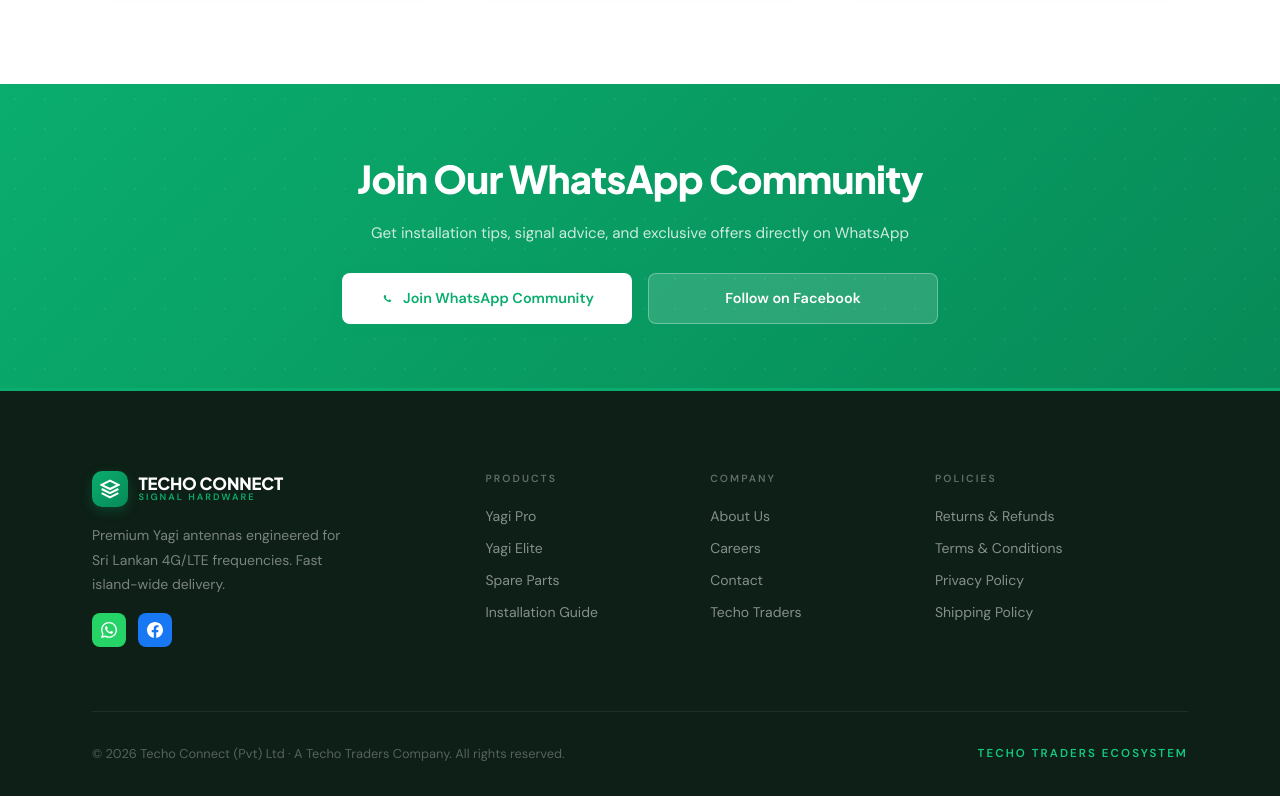
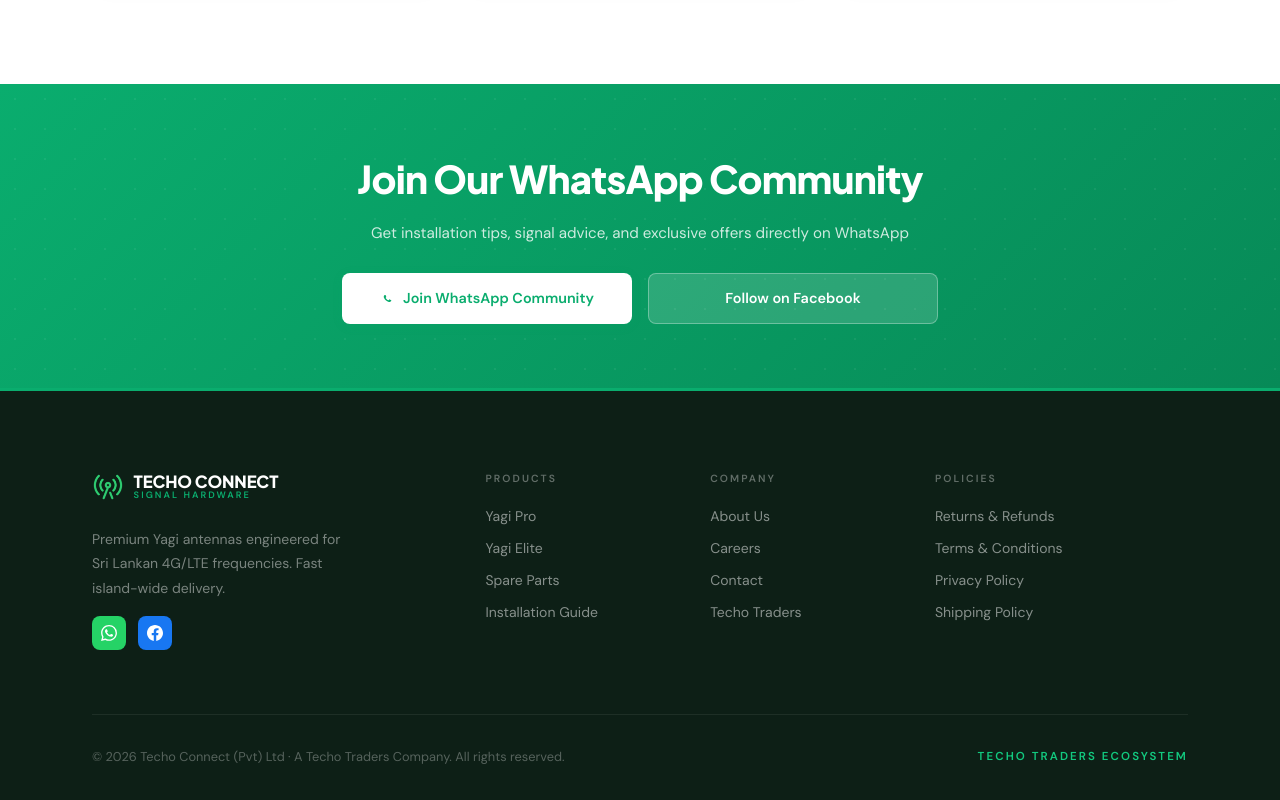
Before and after one commit to thivaharan-selvanayagam/techo-connect, a Next.js app: page / in a window 1280 px wide. Shown: the part 4918-5718 px from the top of the page. Built offline with nearby package versions, Linux system fonts and the light colour scheme.

Commit message:
footer logo updated

```diff
--- a/components/layout/Footer.js
+++ b/components/layout/Footer.js
@@ -8,14 +8,12 @@
       <div className="container">
         <div className="footer__grid">
           <div className="footer__brand">
-            <Link href="/" className="nav__logo" style={{ display: 'inline-flex' }}>
-              <div className="nav__logo-icon">
-                <svg width="20" height="20" viewBox="0 0 24 24" fill="none" stroke="white" strokeWidth="2.5">
-                  <path d="M12 2L2 7l10 5 10-5-10-5z"/>
-                  <path d="M2 17l10 5 10-5"/>
-                  <path d="M2 12l10 5 10-5"/>
-                </svg>
-              </div>
+            <Link href="/" className="nav__logo" style={{ display: 'inline-flex', alignItems: 'center', gap: '0.6rem' }}>
+              <img
+                src="/icon.png"
+                alt="Techo Connect Icon"
+                style={{ height: '32px', width: 'auto', objectFit: 'contain' }}
+              />
               <div>
                 <div className="nav__logo-name" style={{ color: 'white' }}>TECHO CONNECT</div>
                 <div className="nav__logo-sub">Signal Hardware</div>
```
